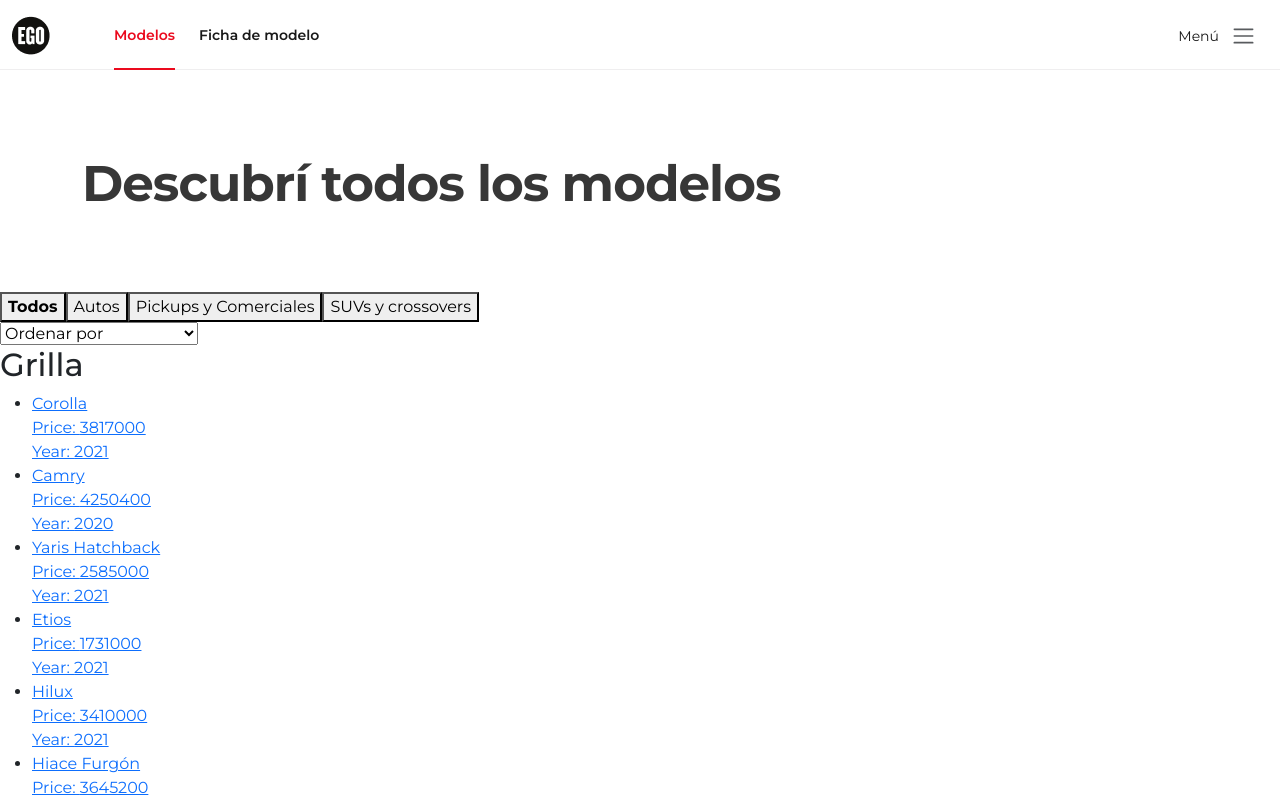
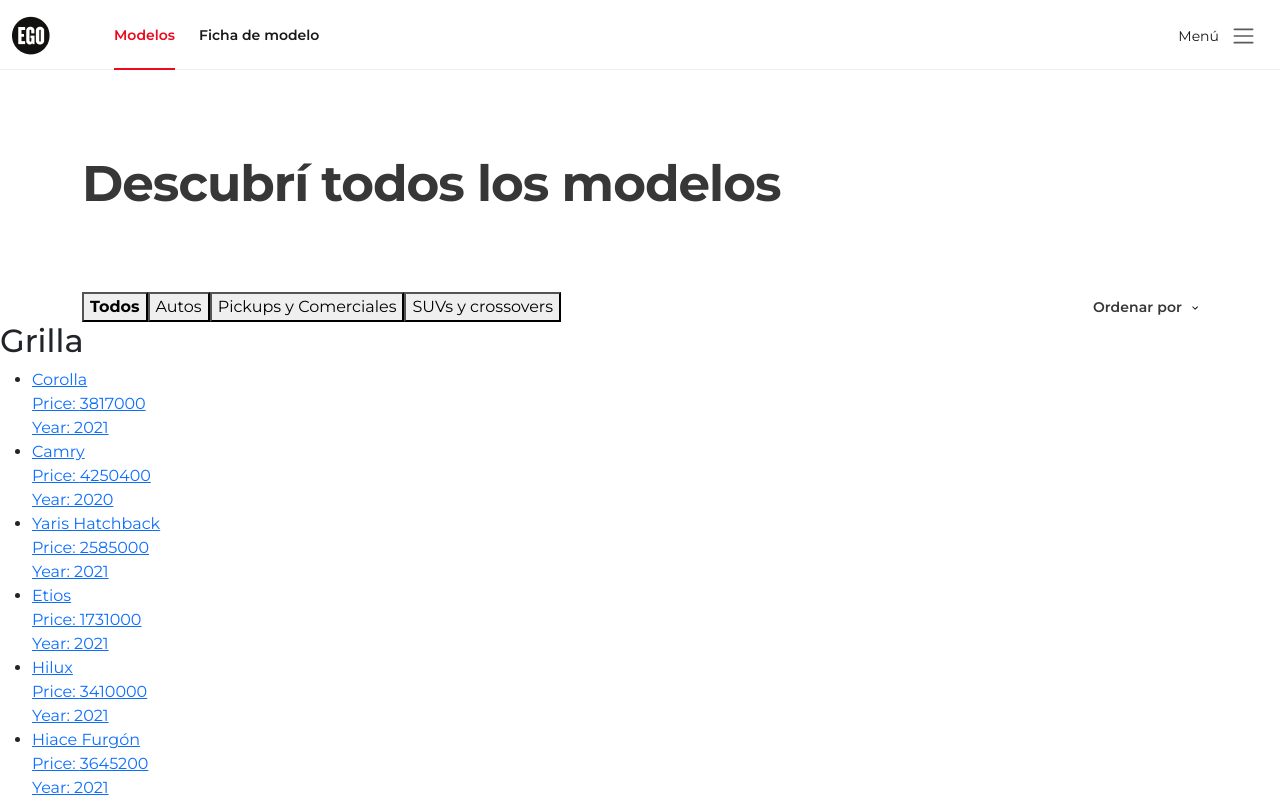
Before and after one commit to jissust/ego-challenge, a React (Vite) app: page / in a window 1280 px wide. Shown: the top 800 px of the page. Built offline with nearby package versions, Linux system fonts and the light colour scheme.

Commit message:
estilo y funcionalidad para los filtros

```diff
--- a/src/components/Sort.tsx
+++ /dev/null
@@ -1,12 +0,0 @@
-const Sort = ({ activeSort, onChange }) => {
-    return (
-    <select value={activeSort} onChange={(e) => onChange(e.target.value)}>
-      <option value="">Ordenar por</option>
-      <option value="PRICE_ASC">Menor a mayor precio</option>
-      <option value="PRICE_DESC">Mayor a menor precio</option>
-      <option value="YEAR_DESC">Más nuevos primero</option>
-      <option value="YEAR_ASC">Más viejos primero</option>
-    </select>
-    )
-}
-export default Sort;
--- /dev/null
+++ b/src/components/Sort/Sort.css
@@ -0,0 +1,42 @@
+.sort-select {
+    position: relative;
+}
+.sort-trigger {
+    font-weight: 600;
+    font-size: 14px;
+    line-height: 14px;
+    letter-spacing: 0.08px;
+    text-align: right;
+    color: #373737;
+    display: flex;
+    gap: 10px;
+}
+.sort-trigger:hover {
+    cursor: pointer;
+}
+.sort-options {
+    position: absolute;
+    left: 0;
+    top: 25px;
+    padding: 0;
+    text-decoration: none;
+    list-style: none;
+    width: 170px;
+    box-shadow: 2px 8px 20px 0px #00000026;
+
+}
+.sort-options li {
+    font-weight: 400;
+    font-size: 10px;
+    line-height: 35px;
+    letter-spacing: -0.1px;
+    border-bottom: 1px solid #EFEEEF;
+    padding: 0 16px;
+}
+.sort-options li:hover {
+    background: #D1D6D634;
+    cursor: pointer;
+}
+.sort-options li.active{
+    background: #D1D6D634;
+}
--- /dev/null
+++ b/src/components/Sort/Sort.tsx
@@ -0,0 +1,85 @@
+import { useState } from "react";
+import "./Sort.css";
+
+const Sort = ({ activeSort, onChange }) => {
+  const [open, setOpen] = useState(false);
+
+  const getSortLabel = (activeSort) => {
+    switch (activeSort) {
+      case "PRICE_ASC":
+        return "De menor a mayor precio";
+      case "PRICE_DESC":
+        return "De mayor a menor precio";
+      case "YEAR_DESC":
+        return "Más nuevos primero";
+      case "YEAR_ASC":
+        return "Más viejos primero";
+      default:
+        return "Ordenar por";
+    }
+  };
+
+  const handleSelect = (value) => {
+    onChange(value);
+    setOpen(false);
+  };
+
+  return (
+    <div className="sort-select">
+      <div
+        className={`sort-trigger ${open ? "open" : ""}`}
+        onClick={() => setOpen(!open)}
+      >
+        <span>{getSortLabel(activeSort)}</span>
+        <span className="arrow">
+          {open ? (
+            <img src="../../src/assets/arrow-up.png" alt="Up arrow" />
+          ) : (
+            <img src="../../src/assets/arrow-down.png" alt="Down arrow" />
+          )}
+        </span>
+      </div>
+
+      {open && (
+        <ul className="sort-options">
+          <li
+            key="NONE"
+            className={"NONE" === activeSort || activeSort === "" ? "active" : ""}
+            onClick={() => handleSelect("NONE")}
+          >
+            Nada
+          </li>
+          <li
+            key="PRICE_ASC"
+            className={"PRICE_ASC" === activeSort ? "active" : ""}
+            onClick={() => handleSelect("PRICE_ASC")}
+          >
+            De <b>Menor</b> a <b>mayor</b> precio
+          </li>
+          <li
+            key="PRICE_DESC"
+            className={"PRICE_DESC" === activeSort ? "active" : ""}
+            onClick={() => handleSelect("PRICE_DESC")}
+          >
+            De <b>Mayor</b> a <b>menor</b> precio
+          </li>
+          <li
+            key="YEAR_DESC"
+            className={"YEAR_DESC" === activeSort ? "active" : ""}
+            onClick={() => handleSelect("YEAR_DESC")}
+          >
+            Más nuevos primero
+          </li>
+          <li
+            key="YEAR_ASC"
+            className={"YEAR_ASC" === activeSort ? "active" : ""}
+            onClick={() => handleSelect("YEAR_ASC")}
+          >
+            Más viejos primero
+          </li>
+        </ul>
+      )}
+    </div>
+  );
+};
+export default Sort;
--- a/src/pages/Home/Home.tsx
+++ b/src/pages/Home/Home.tsx
@@ -2,7 +2,7 @@
 import Filters from "../../components/Filters";
 import Menu from "../../components/Menu/Menu";
 import ModelsGrid from "../../components/ModelsGrid";
-import Sort from "../../components/Sort";
+import Sort from "../../components/Sort/Sort";
 import './Home.css';
 import {models} from "../../mocks/models.json";
 
@@ -63,8 +63,10 @@
       <div className="container container-custom">
         <h1 className="h1-title h1-space-xy">Descubrí todos los modelos</h1>
       </div>
+      <div className="container container-custom d-flex justify-content-between align-items-center">
       <Filters activeFilter={filter} onChange={setFilter} />
       <Sort activeSort={sort} onChange={setSort} />
+      </div>
       <ModelsGrid models={visibleModels} />
     </>
   );
```
Also changed, not shown: src/assets/arrow-down.png (added), src/assets/arrow-up.png (added).
